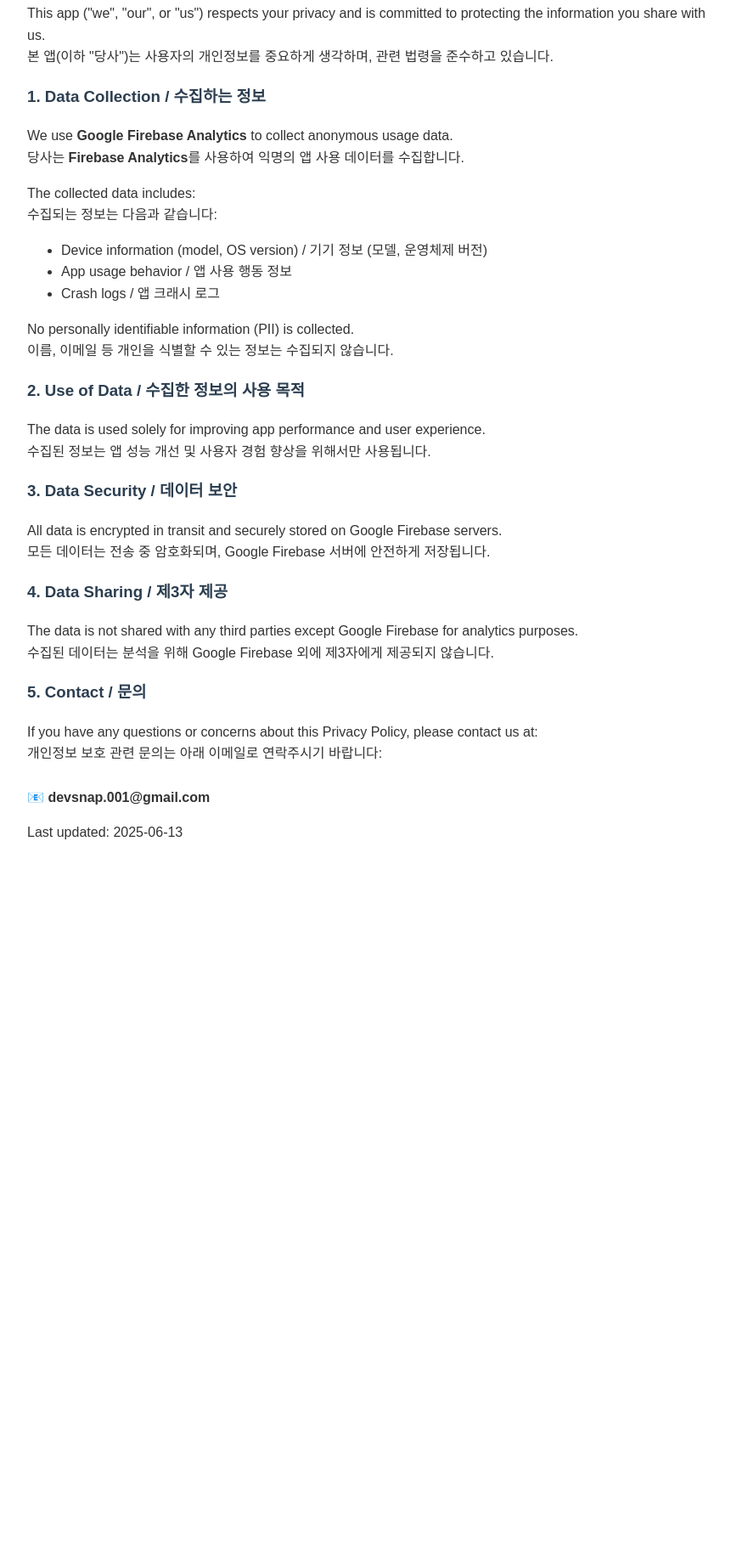
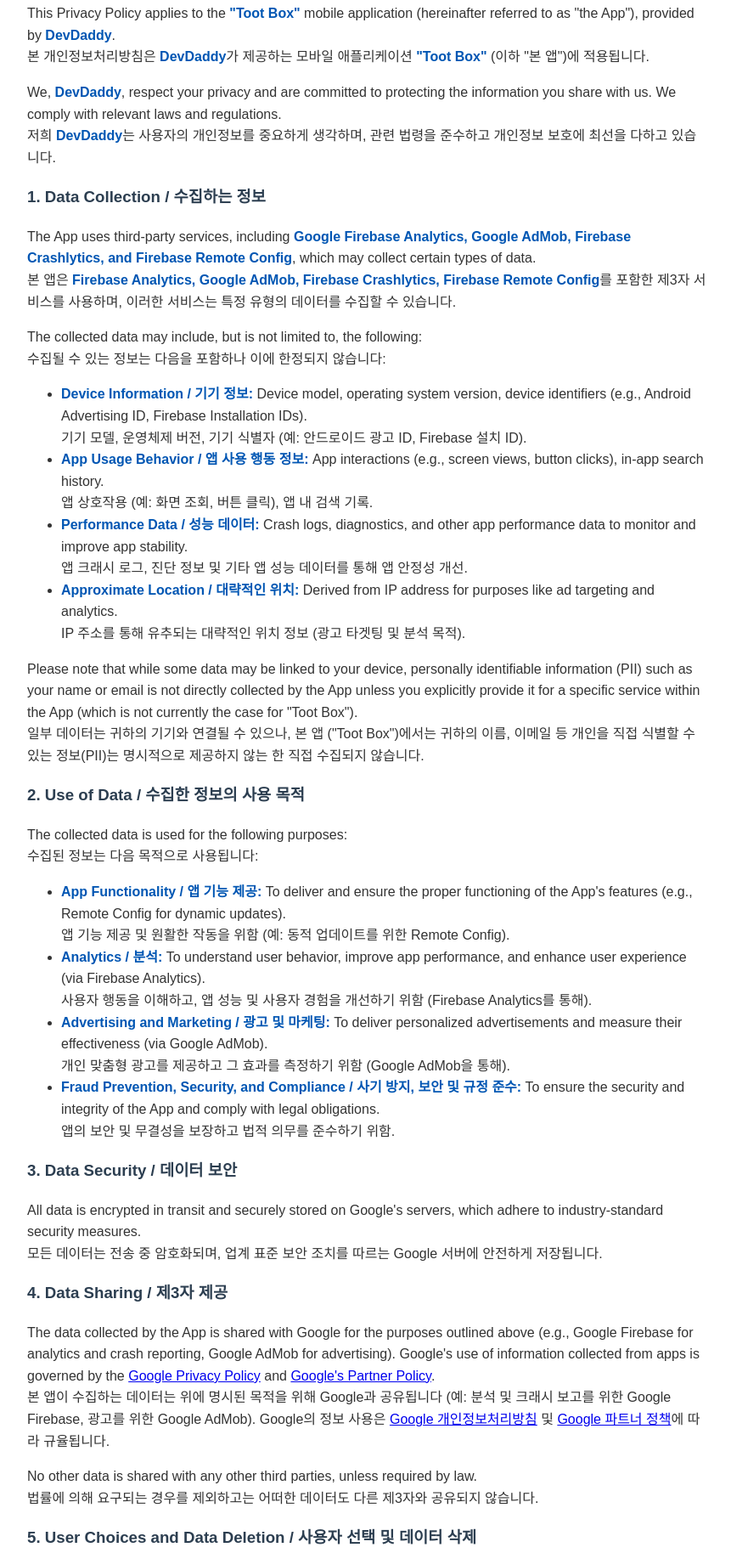
Before and after one commit to devsnap001/tootbox, a plain HTML site: page index.html in a window 1280 px wide. Shown: the part 95-1923 px from the top of the page at 85% size, without its empty margins (208-1069 px from the left). Before the commit the page ends 1128 px from the top, so only its background shows below. Drawn offline with Linux system fonts and the light colour scheme.

Commit message:
Update index.html

```diff
--- a/index.html
+++ b/index.html
@@ -3,7 +3,7 @@
 <head>
   <meta charset="UTF-8" />
   <meta name="viewport" content="width=device-width, initial-scale=1.0"/>
-  <title>Privacy Policy</title>
+  <title>Privacy Policy - Toot Box</title>
   <style>
     body {
       font-family: Arial, sans-serif;
@@ -16,59 +16,95 @@
     h2, h3 {
       color: #2c3e50;
     }
+    strong {
+        color: #0056b3;
+    }
   </style>
 </head>
 <body>
   <h2>Privacy Policy / 개인정보처리방침</h2>
 
   <p>
-    This app ("we", "our", or "us") respects your privacy and is committed to protecting the information you share with us.<br/>
-    본 앱(이하 "당사")는 사용자의 개인정보를 중요하게 생각하며, 관련 법령을 준수하고 있습니다.
+    This Privacy Policy applies to the <strong>"Toot Box"</strong> mobile application (hereinafter referred to as "the App"), provided by <strong>DevDaddy</strong>.<br/>
+    본 개인정보처리방침은 <strong>DevDaddy</strong>가 제공하는 모바일 애플리케이션 <strong>"Toot Box"</strong> (이하 "본 앱")에 적용됩니다.
+  </p>
+  <p>
+    We, <strong>DevDaddy</strong>, respect your privacy and are committed to protecting the information you share with us. We comply with relevant laws and regulations.<br/>
+    저희 <strong>DevDaddy</strong>는 사용자의 개인정보를 중요하게 생각하며, 관련 법령을 준수하고 개인정보 보호에 최선을 다하고 있습니다.
   </p>
 
   <h3>1. Data Collection / 수집하는 정보</h3>
   <p>
-    We use <strong>Google Firebase Analytics</strong> to collect anonymous usage data.<br/>
-    당사는 <strong>Firebase Analytics</strong>를 사용하여 익명의 앱 사용 데이터를 수집합니다.
+    The App uses third-party services, including <strong>Google Firebase Analytics, Google AdMob, Firebase Crashlytics, and Firebase Remote Config</strong>, which may collect certain types of data.
+    <br/>
+    본 앱은 <strong>Firebase Analytics, Google AdMob, Firebase Crashlytics, Firebase Remote Config</strong>를 포함한 제3자 서비스를 사용하며, 이러한 서비스는 특정 유형의 데이터를 수집할 수 있습니다.
   </p>
   <p>
-    The collected data includes:<br/>
-    수집되는 정보는 다음과 같습니다:
+    The collected data may include, but is not limited to, the following:<br/>
+    수집될 수 있는 정보는 다음을 포함하나 이에 한정되지 않습니다:
   </p>
   <ul>
-    <li>Device information (model, OS version) / 기기 정보 (모델, 운영체제 버전)</li>
-    <li>App usage behavior / 앱 사용 행동 정보</li>
-    <li>Crash logs / 앱 크래시 로그</li>
+    <li><strong>Device Information / 기기 정보:</strong> Device model, operating system version, device identifiers (e.g., Android Advertising ID, Firebase Installation IDs).<br/>기기 모델, 운영체제 버전, 기기 식별자 (예: 안드로이드 광고 ID, Firebase 설치 ID).</li>
+    <li><strong>App Usage Behavior / 앱 사용 행동 정보:</strong> App interactions (e.g., screen views, button clicks), in-app search history.<br/>앱 상호작용 (예: 화면 조회, 버튼 클릭), 앱 내 검색 기록.</li>
+    <li><strong>Performance Data / 성능 데이터:</strong> Crash logs, diagnostics, and other app performance data to monitor and improve app stability.<br/>앱 크래시 로그, 진단 정보 및 기타 앱 성능 데이터를 통해 앱 안정성 개선.</li>
+    <li><strong>Approximate Location / 대략적인 위치:</strong> Derived from IP address for purposes like ad targeting and analytics.<br/>IP 주소를 통해 유추되는 대략적인 위치 정보 (광고 타겟팅 및 분석 목적).</li>
   </ul>
-  <p>No personally identifiable information (PII) is collected.<br/>
-     이름, 이메일 등 개인을 식별할 수 있는 정보는 수집되지 않습니다.
+  <p>
+    Please note that while some data may be linked to your device, personally identifiable information (PII) such as your name or email is not directly collected by the App unless you explicitly provide it for a specific service within the App (which is not currently the case for "Toot Box").<br/>
+    일부 데이터는 귀하의 기기와 연결될 수 있으나, 본 앱 ("Toot Box")에서는 귀하의 이름, 이메일 등 개인을 직접 식별할 수 있는 정보(PII)는 명시적으로 제공하지 않는 한 직접 수집되지 않습니다.
   </p>
 
   <h3>2. Use of Data / 수집한 정보의 사용 목적</h3>
   <p>
-    The data is used solely for improving app performance and user experience.<br/>
-    수집된 정보는 앱 성능 개선 및 사용자 경험 향상을 위해서만 사용됩니다.
+    The collected data is used for the following purposes:<br/>
+    수집된 정보는 다음 목적으로 사용됩니다:
   </p>
+  <ul>
+    <li><strong>App Functionality / 앱 기능 제공:</strong> To deliver and ensure the proper functioning of the App's features (e.g., Remote Config for dynamic updates).<br/>앱 기능 제공 및 원활한 작동을 위함 (예: 동적 업데이트를 위한 Remote Config).</li>
+    <li><strong>Analytics / 분석:</strong> To understand user behavior, improve app performance, and enhance user experience (via Firebase Analytics).<br/>사용자 행동을 이해하고, 앱 성능 및 사용자 경험을 개선하기 위함 (Firebase Analytics를 통해).</li>
+    <li><strong>Advertising and Marketing / 광고 및 마케팅:</strong> To deliver personalized advertisements and measure their effectiveness (via Google AdMob).<br/>개인 맞춤형 광고를 제공하고 그 효과를 측정하기 위함 (Google AdMob을 통해).</li>
+    <li><strong>Fraud Prevention, Security, and Compliance / 사기 방지, 보안 및 규정 준수:</strong> To ensure the security and integrity of the App and comply with legal obligations.<br/>앱의 보안 및 무결성을 보장하고 법적 의무를 준수하기 위함.</li>
+  </ul>
 
   <h3>3. Data Security / 데이터 보안</h3>
   <p>
-    All data is encrypted in transit and securely stored on Google Firebase servers.<br/>
-    모든 데이터는 전송 중 암호화되며, Google Firebase 서버에 안전하게 저장됩니다.
+    All data is encrypted in transit and securely stored on Google's servers, which adhere to industry-standard security measures.<br/>
+    모든 데이터는 전송 중 암호화되며, 업계 표준 보안 조치를 따르는 Google 서버에 안전하게 저장됩니다.
   </p>
 
   <h3>4. Data Sharing / 제3자 제공</h3>
   <p>
-    The data is not shared with any third parties except Google Firebase for analytics purposes.<br/>
-    수집된 데이터는 분석을 위해 Google Firebase 외에 제3자에게 제공되지 않습니다.
+    The data collected by the App is shared with Google for the purposes outlined above (e.g., Google Firebase for analytics and crash reporting, Google AdMob for advertising). Google's use of information collected from apps is governed by the <a href="https://policies.google.com/privacy" target="_blank" rel="noopener noreferrer">Google Privacy Policy</a> and <a href="https://policies.google.com/technologies/partner-sites" target="_blank" rel="noopener noreferrer">Google's Partner Policy</a>.
+    <br/>
+    본 앱이 수집하는 데이터는 위에 명시된 목적을 위해 Google과 공유됩니다 (예: 분석 및 크래시 보고를 위한 Google Firebase, 광고를 위한 Google AdMob). Google의 정보 사용은 <a href="https://policies.google.com/privacy" target="_blank" rel="noopener noreferrer">Google 개인정보처리방침</a> 및 <a href="https://policies.google.com/technologies/partner-sites" target="_blank" rel="noopener noreferrer">Google 파트너 정책</a>에 따라 규율됩니다.
+  </p>
+  <p>
+    No other data is shared with any other third parties, unless required by law.<br/>
+    법률에 의해 요구되는 경우를 제외하고는 어떠한 데이터도 다른 제3자와 공유되지 않습니다.
   </p>
 
-  <h3>5. Contact / 문의</h3>
+  <h3>5. User Choices and Data Deletion / 사용자 선택 및 데이터 삭제</h3>
+  <p>
+    As the data collected is primarily anonymized or pseudonymized for analytics and app improvement, direct individual user data deletion for such purposes may not be feasible. However, you can reset your Advertising ID through your device settings, which may limit personalized ads. For any specific data privacy concerns, please contact us.
+    <br/>
+    수집되는 데이터는 주로 분석 및 앱 개선을 위해 익명화 또는 가명 처리되므로, 이러한 목적을 위한 개별 사용자 데이터 삭제는 직접적으로 불가능할 수 있습니다. 그러나 기기 설정에서 광고 ID를 재설정하여 개인 맞춤형 광고를 제한할 수 있습니다. 특정 데이터 개인 정보 보호 관련 문의 사항이 있으시면 당사로 문의해 주시기 바랍니다.
+  </p>
+
+
+  <h3>6. Changes to This Privacy Policy / 개인정보처리방침 변경</h3>
+  <p>
+    We may update our Privacy Policy from time to time. We will notify you of any changes by posting the new Privacy Policy on this page. You are advised to review this Privacy Policy periodically for any changes.
+    <br/>
+    당사는 본 개인정보처리방침을 수시로 업데이트할 수 있습니다. 변경사항이 있을 경우 본 페이지에 게시하여 알려드립니다. 변경사항이 있는지 주기적으로 본 개인정보처리방침을 검토하시기 바랍니다.
+  </p>
+
+  <h3>7. Contact Us / 문의</h3>
   <p>
     If you have any questions or concerns about this Privacy Policy, please contact us at:<br/>
     개인정보 보호 관련 문의는 아래 이메일로 연락주시기 바랍니다:<br/><br/>
     📧 <strong>devsnap.001@gmail.com</strong>
   </p>
 
-  <p>Last updated: 2025-06-13</p>
+  <p>Last updated: 2025-06-16</p>
 </body>
 </html>
```
